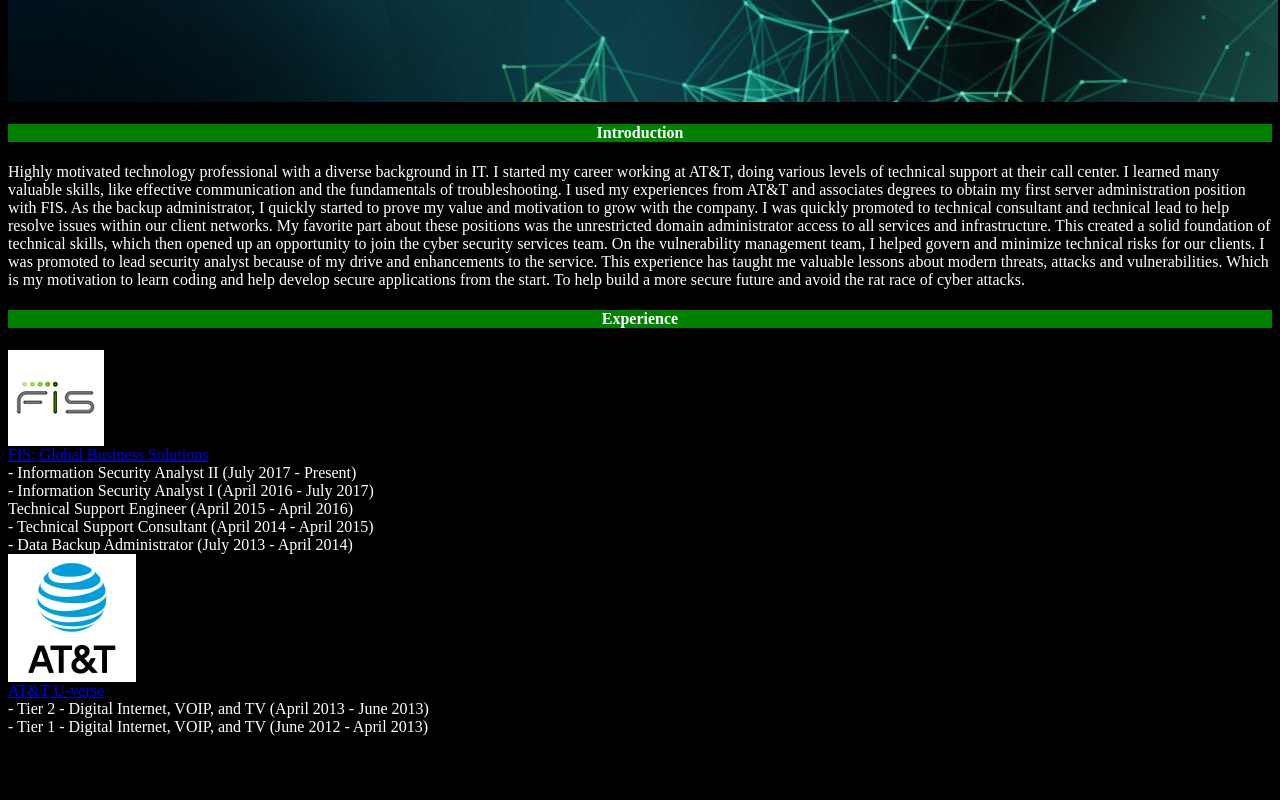
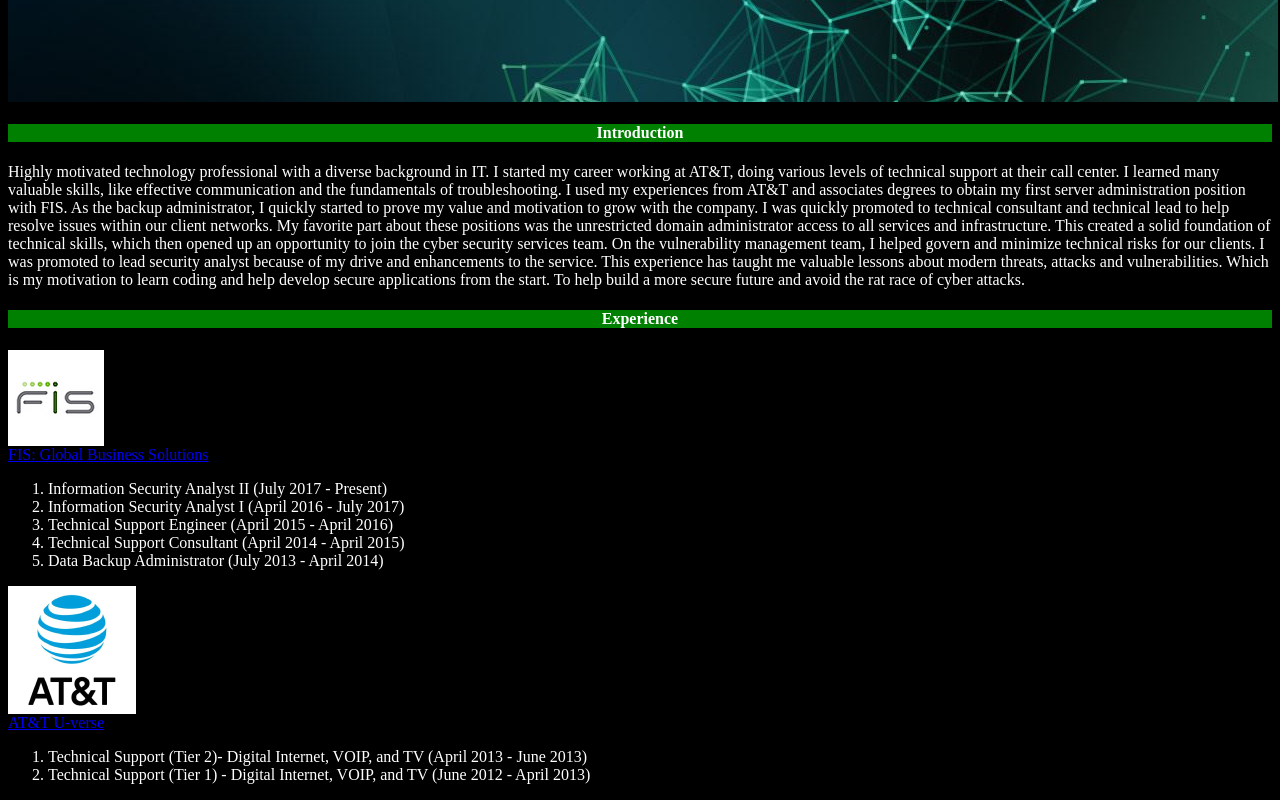
Before and after one commit to adam-lucero/resume, a plain HTML site: page intex.html in a window 1280 px wide. Shown: the part 510-1310 px from the top of the page. Before the commit the page ends 1262 px from the top, so only its background shows below. Drawn offline with Linux system fonts and the light colour scheme.

Commit message:
Ordered lists

```diff
--- a/intex.html
+++ b/intex.html
@@ -15,15 +15,19 @@
             <h4>Experience</h4>
             <a href="https://www.fisglobal.com/" target="_blank"><img src="images/fis_logo.jpg"></a><br>
             <a href="https://www.fisglobal.com/" target="_blank">FIS: Global Business Solutions</a><br>
-            - Information Security Analyst II (July 2017 - Present)<br>
-            - Information Security Analyst I (April 2016 - July 2017)<br>
-             Technical Support Engineer (April 2015 - April 2016)<br>
-            - Technical Support Consultant (April 2014 - April 2015)<br>
-            - Data Backup Administrator (July 2013 - April 2014)<br>
+            <ol>
+                <li>Information Security Analyst II (July 2017 - Present)</li>
+                <li>Information Security Analyst I (April 2016 - July 2017)</li>
+                <li>Technical Support Engineer (April 2015 - April 2016)</li>
+                <li>Technical Support Consultant (April 2014 - April 2015)</li>
+                <li>Data Backup Administrator (July 2013 - April 2014)</li>
+            </ol>
             <a href="https://www.att.com/u-verse-welcome/index.html" target="_blank"><img src="images/at&t_logo.png"></a><br>
             <a href="https://www.att.com/u-verse-welcome/index.html" target="_blank">AT&T U-verse</a><br>
-            - Tier 2 - Digital Internet, VOIP, and TV (April 2013 - June 2013)<br>
-            - Tier 1 - Digital Internet, VOIP, and TV (June 2012 - April 2013)<br>
+            <ol>
+                <li>Technical Support (Tier 2)- Digital Internet, VOIP, and TV (April 2013 - June 2013)</li>
+                <li>Technical Support (Tier 1) - Digital Internet, VOIP, and TV (June 2012 - April 2013)</li>
+            </ol>
         </p>
 
     </body>
```
